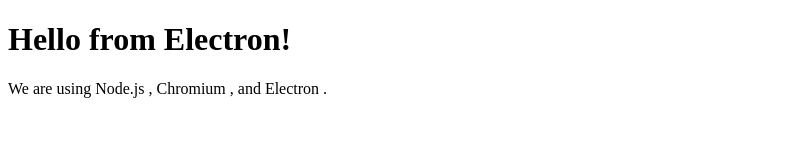
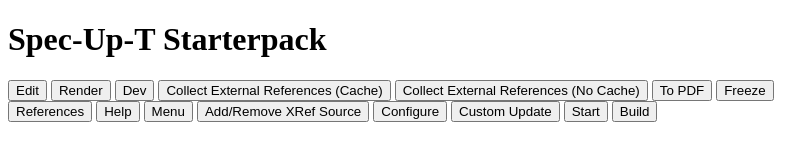
Before and after one commit to kordwarshuis/spec-up-t-electron, an Electron app: page index.html in a window 800 px wide. Drawn offline with Linux system fonts and the light colour scheme.

Commit message:
Make scripts entries executable via html button

```diff
--- a/index.html
+++ b/index.html
@@ -1,14 +1,36 @@
 <!DOCTYPE html>
-<html>
+<html lang="en">
 
 <head>
-    <title>Electron App</title>
+    <meta charset="UTF-8">
+    <meta name="viewport" content="width=device-width, initial-scale=1.0">
+    <title>Spec-Up-T Starterpack</title>
+    <script>
+        const { ipcRenderer } = require('electron');
+
+        function runScript(script) {
+            ipcRenderer.send('run-script', script);
+        }
+    </script>
 </head>
 
 <body>
-    <h1>Hello from Electron!</h1>
-    <p>We are using Node.js <span id="node-version"></span>, Chromium <span id="chrome-version"></span>, and Electron
-        <span id="electron-version"></span>.</p>
+    <h1>Spec-Up-T Starterpack</h1>
+    <button onclick="runScript('edit')">Edit</button>
+    <button onclick="runScript('render')">Render</button>
+    <button onclick="runScript('dev')">Dev</button>
+    <button onclick="runScript('collectExternalReferencesCache')">Collect External References (Cache)</button>
+    <button onclick="runScript('collectExternalReferencesNoCache')">Collect External References (No Cache)</button>
+    <button onclick="runScript('topdf')">To PDF</button>
+    <button onclick="runScript('freeze')">Freeze</button>
+    <button onclick="runScript('references')">References</button>
+    <button onclick="runScript('help')">Help</button>
+    <button onclick="runScript('menu')">Menu</button>
+    <button onclick="runScript('addremovexrefsource')">Add/Remove XRef Source</button>
+    <button onclick="runScript('configure')">Configure</button>
+    <button onclick="runScript('custom-update')">Custom Update</button>
+    <button onclick="runScript('start')">Start</button>
+    <button onclick="runScript('build')">Build</button>
 </body>
 
 </html>
```
Also changed, not shown: main.js (+18 -2 lines).
